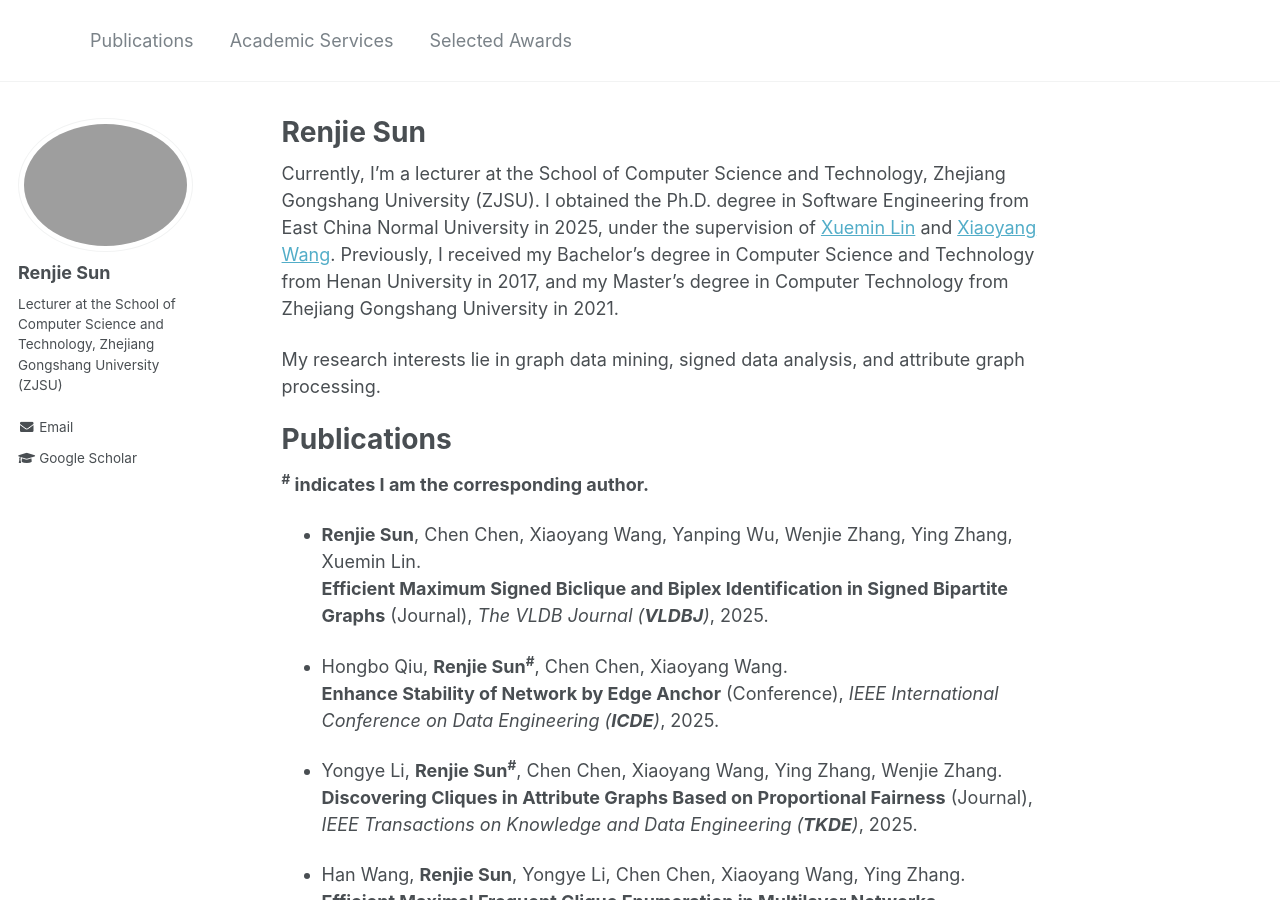
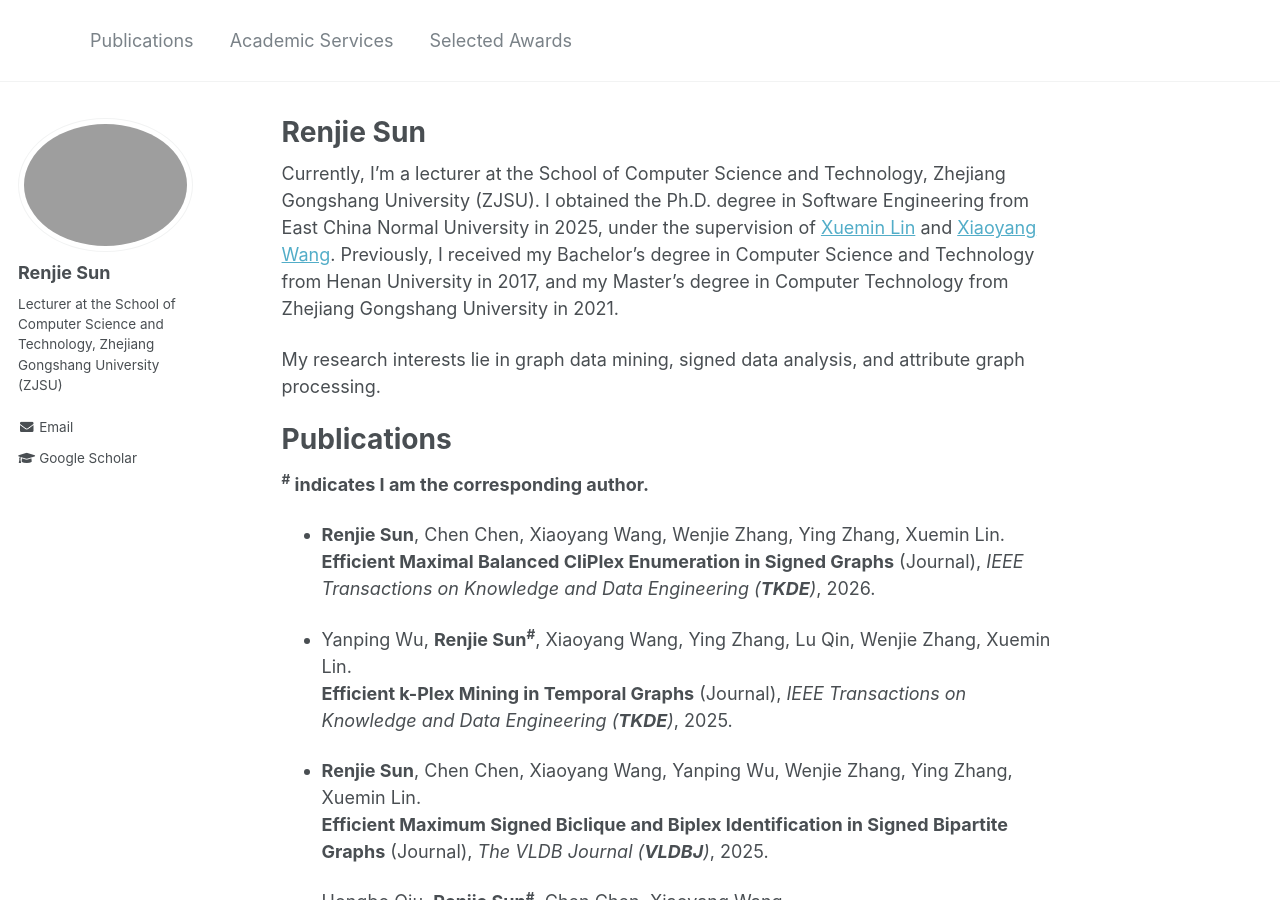
Before and after one commit to sunrj/sunrj.github.io, a Jekyll site: the page built from _pages/about.md, in a window 1280 px wide and 900 px high. Built offline with Jekyll 4.4.1, drawn with Linux system fonts in a browser that asks for light colours.

Commit message:
Update about.md

```diff
--- a/_pages/about.md
+++ b/_pages/about.md
@@ -17,6 +17,14 @@ Publications
 ======
 **<sup><b>#</b></sup> indicates I am the corresponding author.**
 
+
+- **Renjie Sun**, Chen Chen, Xiaoyang Wang, Wenjie Zhang, Ying Zhang, Xuemin Lin. <br>
+**Efficient Maximal Balanced CliPlex Enumeration in Signed Graphs** (Journal),
+*IEEE Transactions on Knowledge and Data Engineering (**TKDE**)*, 2026.
+
+- Yanping Wu, **Renjie Sun<sup><b>#</b></sup>**, Xiaoyang Wang, Ying Zhang, Lu Qin, Wenjie Zhang, Xuemin Lin. <br>
+**Efficient k-Plex Mining in Temporal Graphs** (Journal),
+*IEEE Transactions on Knowledge and Data Engineering (**TKDE**)*, 2025.
 
 - **Renjie Sun**, Chen Chen, Xiaoyang Wang, Yanping Wu, Wenjie Zhang, Ying Zhang, Xuemin Lin. <br>
 **Efficient Maximum Signed Biclique and Biplex Identification in Signed Bipartite Graphs** (Journal),
```
